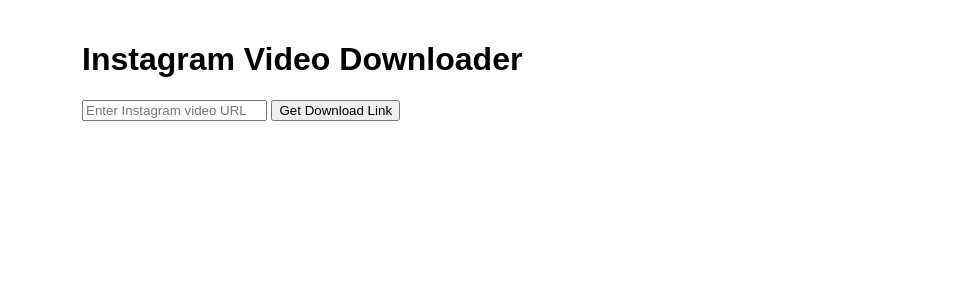
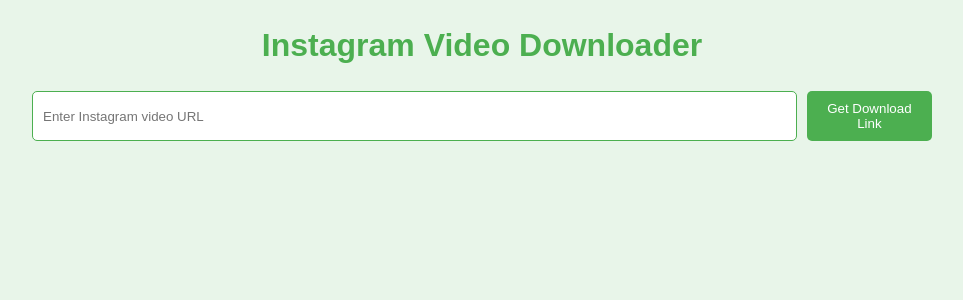
Before and after one commit to Drone181/pagina_python, a Flask app: page / in a window 1280 px wide. Shown: the top 300 px of the page, without its empty margins (158-1121 px from the left). Run offline with Flask 3, Linux system fonts and the light colour scheme; some libraries are stand-ins or nearby versions.

Commit message:
act_5
UI redesign

```diff
--- a/templates/index.html
+++ b/templates/index.html
@@ -5,34 +5,123 @@
     <meta name="viewport" content="width=device-width, initial-scale=1.0">
     <title>Instagram Video Downloader</title>
     <style>
+        :root {
+            --primary-color: #4CAF50;
+            --secondary-color: #45a049;
+            --background-color: #e8f5e9;
+            --text-color: #333;
+        }
+
+        * {
+            box-sizing: border-box;
+            margin: 0;
+            padding: 0;
+        }
+
         body {
             font-family: Arial, sans-serif;
-            max-width: 800px;
-            margin: 0 auto;
+            background-color: var(--background-color);
+            color: var(--text-color);
+            line-height: 1.6;
             padding: 20px;
         }
-        #thumbnail {
-            max-width: 25%;
-            height: auto;
-            margin-top: 20px;
+
+        .container {
+            max-width: 100%;
+            margin: 0 auto;
         }
+
+        h1 {
+            color: var(--primary-color);
+            text-align: center;
+            margin-bottom: 20px;
+        }
+
+        .input-group {
+            display: flex;
+            flex-direction: column;
+            gap: 10px;
+            margin-bottom: 20px;
+        }
+
+        input[type="text"] {
+            width: 100%;
+            padding: 10px;
+            border: 1px solid var(--primary-color);
+            border-radius: 5px;
+        }
+
+        button {
+            background-color: var(--primary-color);
+            color: white;
+            border: none;
+            padding: 10px 15px;
+            cursor: pointer;
+            border-radius: 5px;
+            transition: background-color 0.3s;
+        }
+
+        button:hover {
+            background-color: var(--secondary-color);
+        }
+
         #message {
             margin-top: 20px;
             font-weight: bold;
+            text-align: center;
         }
+
+        #thumbnail {
+            max-width: 100%;
+            height: auto;
+            margin-top: 20px;
+            display: block;
+            margin-left: auto;
+            margin-right: auto;
+        }
+
         #download-btn {
             display: none;
             margin-top: 20px;
+            width: 100%;
+        }
+
+        @media screen and (min-width: 768px) {
+            .container {
+                max-width: 750px;
+            }
+
+            .input-group {
+                flex-direction: row;
+            }
+
+            input[type="text"] {
+                flex-grow: 1;
+            }
+
+            #download-btn {
+                width: auto;
+            }
+        }
+
+        @media screen and (min-width: 1024px) {
+            .container {
+                max-width: 900px;
+            }
         }
     </style>
 </head>
 <body>
+    <div class="container">
         <h1>Instagram Video Downloader</h1>
+        <div class="input-group">
             <input type="text" id="instagram-url" placeholder="Enter Instagram video URL">
             <button onclick="getDownloadLink()">Get Download Link</button>
+        </div>
         <div id="message"></div>
         <img id="thumbnail" style="display: none;" alt="Video thumbnail">
         <button id="download-btn" onclick="downloadVideo()">Download Video</button>
+    </div>
 
     <script>
         let videoUrl = '';
```
Lines whose indentation alone changed are shown as unchanged.
